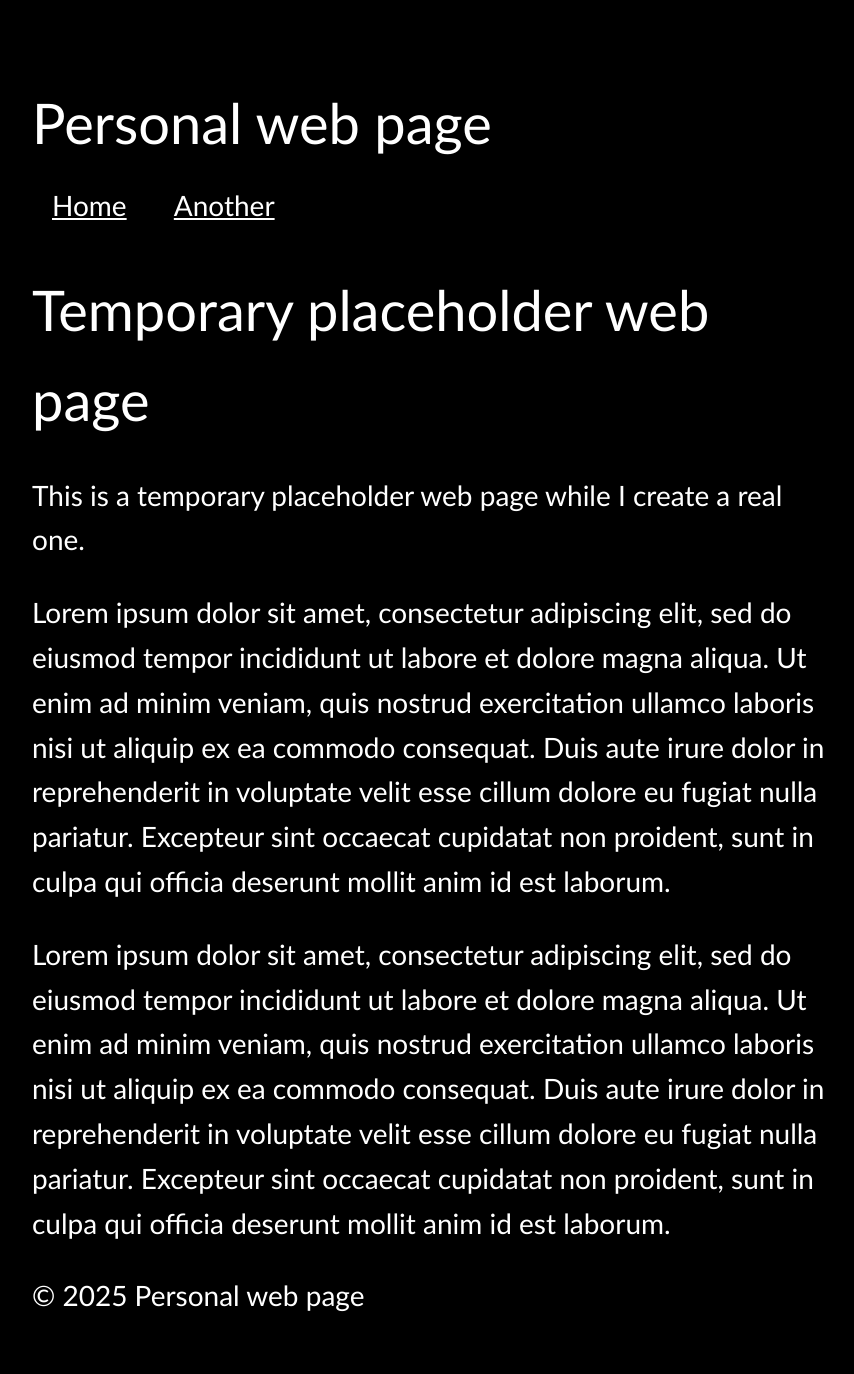
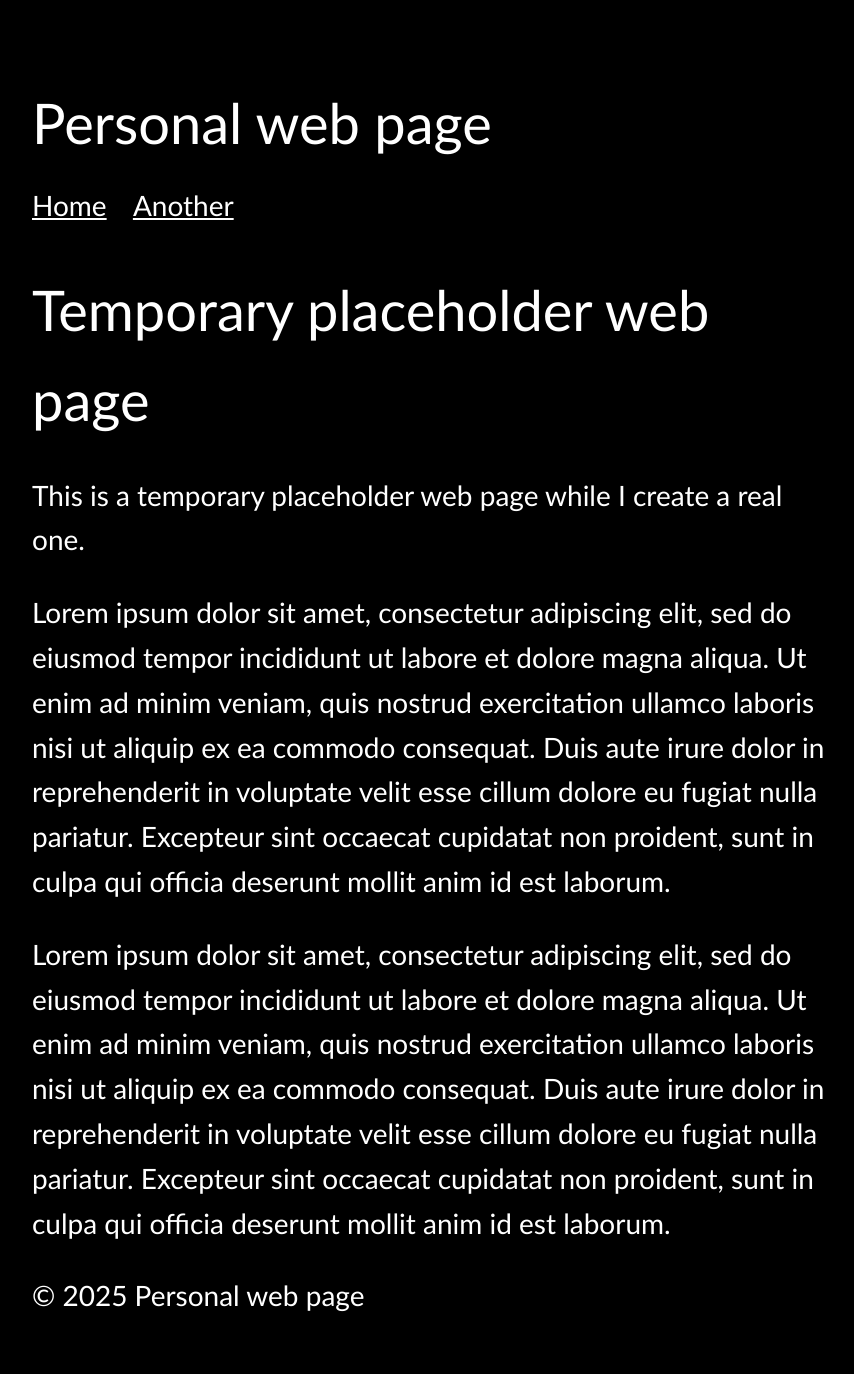
Before and after one commit to jhwatrous/jhwatrous.github.io, a Jekyll site: the page built from index.md, in a window 1280 px wide. Shown: the whole page, without its empty margins (208-1062 px from the left). Built offline with Jekyll 4.4.1, drawn with Linux system fonts in a browser that asks for light colours.

Commit message:
Tweaking.

```diff
--- a/assets/css/simple-dark.css
+++ b/assets/css/simple-dark.css
@@ -37,7 +37,6 @@ a:hover {
     color: #cccccc;
 }
 
-nav a {
-    display: inline-block;
-    padding: 0 20px;
+header nav a {
+    margin-right: 20px;
 }
```
